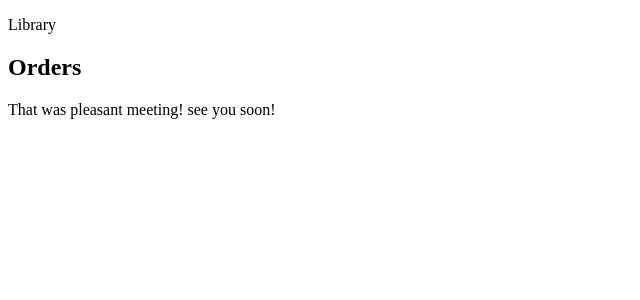
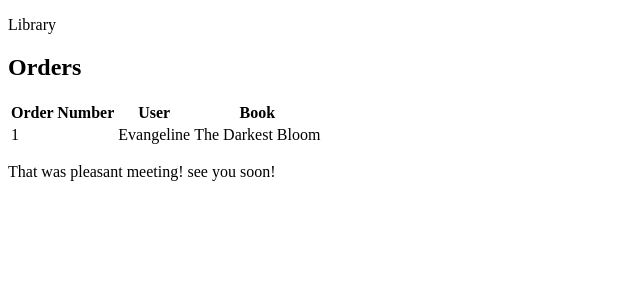
Before and after one commit to JayneAlice/Zaliczenie, a Django app: page /orders in a window 1280 px wide. Shown: the top 300 px of the page, without its empty margins (0-640 px from the left). Run offline with Django 4.2, Linux system fonts and the light colour scheme; data comes from the database, SQL or seed files in the repository; data that the repository does not hold is empty.

Commit message:
jej jeszcze trochę i koniec

```diff
--- a/mojezaliczenie/library/models.py
+++ b/mojezaliczenie/library/models.py
@@ -2,8 +2,11 @@ from django.db import models
 
 # Create your models here.
 class Users(models.Model):
+
     name = models.CharField(max_length=100)
+    username=models.CharField(max_length=16,unique=True,blank=True)
     email = models.EmailField(unique=True)
+    bio= models.TextField(blank=True)
 
     def __str__(self):
         return self.name
@@ -17,6 +20,7 @@ class Author(models.Model):
 
 class Category(models.Model):
     name = models.CharField(max_length=100, unique=True)
+    description = models.TextField(blank=True)
 
     def __str__(self):
         return self.name
@@ -24,6 +28,7 @@ class Category(models.Model):
 class Book(models.Model):
     title = models.CharField(max_length=200)
     author = models.ForeignKey(Author, on_delete=models.CASCADE)
+    description = models.TextField(blank=True)
     published_date = models.DateField()
     category = models.ForeignKey(Category, on_delete=models.CASCADE)
 
@@ -34,7 +39,7 @@ class Order(models.Model):
     book = models.ForeignKey(Book, on_delete=models.CASCADE)
     user = models.ForeignKey(Users, on_delete=models.CASCADE)
     order_date = models.DateField(auto_now_add=True)
-    id
+    order_number = models.IntegerField(primary_key=True,unique=True)
 
-    def __str__(self):
-        return self.id
+    def __int__(self):
+        return self.order_number
--- a/mojezaliczenie/library/templates/library/Books/detail.html
+++ b/mojezaliczenie/library/templates/library/Books/detail.html
@@ -1,8 +1,9 @@
 {% extends "library/base.html" %}
 
 {% block content %}
-<h2>Title:: {{ book.title }}</h2>
-<p>Author: {{ book.author }}</p>
+<h2>{{ book.title }}</h2>
+<p>By: {{ book.author }}</p>
 <p>Category: {{ book.category }}</p>
+<p>Description: {{ book.description }}</p>
 <p>Published Date: {{ book.published_date }}</p>
 {% endblock %}
--- a/mojezaliczenie/library/templates/library/Books/list.html
+++ b/mojezaliczenie/library/templates/library/Books/list.html
@@ -4,7 +4,7 @@
 <h2>Book shelf</h2>
 <ul>
   {% for book in books %}
-    <p>Title: {{ book.title }}</p>
+    <p>{{ book.title }}</p>
     <p>By: {{ book.author }}</p>
     <p>Category: {{ book.category }}</p>
     <p>Published Date: {{ book.published_date }}</p>
--- /dev/null
+++ b/mojezaliczenie/library/templates/library/authors/detail.html
@@ -0,0 +1,6 @@
+{% extends "library/base.html" %}
+
+{% block content %}
+<h2>{{ author.name }}</h2>
+<p>Bio: {{ author.bio }}</p>
+{% endblock %}
--- /dev/null
+++ b/mojezaliczenie/library/templates/library/categories/detail.html
@@ -0,0 +1,6 @@
+{% extends "library/base.html" %}
+
+{% block content %}
+<h2>{{ category.name }}</h2>
+<p>Description: {{ category.description }}</p>
+{% endblock %}
--- a/mojezaliczenie/library/templates/library/orders/list.html
+++ b/mojezaliczenie/library/templates/library/orders/list.html
@@ -1,12 +1,28 @@
 {% extends "library/base.html" %}
 
 {% block content %}
-<h2>Orders</h2>
-<ul>
-  {% for order in orders %}
-    <p>Order Number: {{ order.order_date }}</p>
-    <p>Name: {{ order.user }}</p>
-    <p>Order: {{ order.book }}</p>
-  {% endfor %}
-</ul>
+  <h2>Orders</h2>
+
+  {% if orders %}
+    <table>
+      <thead>
+        <tr>
+          <th>Order Number</th>
+          <th>User</th>
+          <th>Book</th>
+        </tr>
+      </thead>
+      <tbody>
+        {% for order in orders %}
+          <tr>
+            <td>{{ order.order_number }}</td>
+            <td>{{ order.user }}</td>
+            <td>{{ order.book }}</td>
+          </tr>
+        {% endfor %}
+      </tbody>
+    </table>
+  {% else %}
+    <p>No orders found.</p>
+  {% endif %}
 {% endblock %}
--- a/mojezaliczenie/library/templates/library/users/list.html
+++ b/mojezaliczenie/library/templates/library/users/list.html
@@ -4,7 +4,7 @@
 <h2>You found someone with similar teast</h2>
 <ul>
   {% for user in users %}
-    <p>{{ users.name }}</p>
+    <p>{{ users.username }}</p>
   {% endfor %}
 </ul>
 {% endblock %}
--- a/mojezaliczenie/library/urls.py
+++ b/mojezaliczenie/library/urls.py
@@ -7,8 +7,13 @@ from . import views
 urlpatterns = [
     path("", views.welcome_view),
     path("authors",views.author_list),
+    path("authors/<str:name>", views.author_detail),
     path("books",views.book_list),
+    path("books/<str:title>", views.book_detail),
     path("users",views.user_list),
+    path("users/<str:name>", views.user_detail),
     path("categorys",views.category_list),
+    path("categories/<str:name>", views.category_detail),
     path("orders",views.order_list),
+    path("orders/<int:id>", views.order_detail),
 ]
--- a/mojezaliczenie/library/views.py
+++ b/mojezaliczenie/library/views.py
@@ -1,9 +1,11 @@
+from urllib import request
 from django.shortcuts import render, get_object_or_404,redirect
 # Create your views here.
 # kod umieszczamy w pliku views.py wybranej aplikacji
 
 from django.http import HttpResponse
 import datetime
+from .forms import OrderForm
 from .models import Author,Book,Users,Category,Order
 
 def welcome_view(request):
@@ -14,11 +16,18 @@ def welcome_view(request):
         </body></html>"""
     return HttpResponse(html)
 
-def book_list(request, id):
+def book_list(request):
     books = Book.objects.all()
     return render(request,
                 'library/books/list.html',
                   {'books': books})
+
+def book_detail(request, title):
+    book = Book.objects.get(title=title)
+
+    return render(request,
+                'library/books/detail.html',
+                  {'book': book})
 
 def author_list(request):
     authors = Author.objects.all()
@@ -26,11 +35,25 @@ def author_list(request):
                 'library/authors/list.html',
                   {'authors': authors})
 
+def author_detail(request, name):
+    author = Author.objects.get(name=name)
+
+    return render(request,
+                'library/authors/detail.html',
+                  {'author': author})
+
 def user_list(request):
     users = Users.objects.all()
     return render(request,
                 'library/users/list.html',
                   {'users': users})
+
+def user_detail(request, name):
+    user = Users.objects.get(name=name)
+
+    return render(request,
+                'library/users/detail.html',
+                  {'user': user})
 
 def category_list(request):
     categories = Category.objects.all()
@@ -38,8 +61,53 @@ def category_list(request):
                 'library/categories/list.html',
                   {'categories': categories})
 
+def category_detail(request, name):
+    category = Category.objects.get(name=name)
+
+    return render(request,
+                'library/categories/detail.html',
+                  {'category': category})
+
 def order_list(request):
     orders = Order.objects.all()
     return render(request,
                 'library/orders/list.html',
                   {'orders': orders})
+
+def order_detail(request, order_number):
+    order = Order.objects.get(order_number = order_number)
+
+    return render(request,
+                'library/orders/detail.html',
+                  {'order': order})
+
+def order_create(request):
+    if request.method == 'POST':
+     form = OrderForm(request.POST)
+     if form.is_valid():
+        order=form.save()
+        return redirect('order_detail', order.id)
+    else:
+      form = OrderForm()
+
+    return render(request,
+                'library/orders/create.html',
+                {'form': form})
+
+def order_update(request,id):
+    try:
+        order = Order.objects.get(id=id)
+    except Order.DoesNotExist:
+        raise Http404("Order with that id doesn't exist")
+
+    if request.method == "POST":
+        form = OrderForm(request.POST)
+        if form.is_valid():
+          order=form.save()
+          return redirect('order_detail', order.id)
+    else:
+      form = OrderForm()
+
+    return render(request,
+                'library/orders/update.html',
+                {'form': form})
```
Also changed, not shown: mojezaliczenie/library/forms.py (added, +8 -0 lines), mojezaliczenie/library/templates/library/orders/create.html (added, +14 -0 lines), mojezaliczenie/library/templates/library/orders/detail.html (added, +7 -0 lines), mojezaliczenie/library/templates/library/users/detail.html (added, +8 -0 lines), mojezaliczenie/db.sqlite3, mojezaliczenie/library/migrations/0003_remove_order_id_order_order_number.py (added), mojezaliczenie/library/migrations/0004_book_description_category_description_users_bio_and_more.py (added), mojezaliczenie/library/migrations/0005_alter_order_order_number.py (added).
